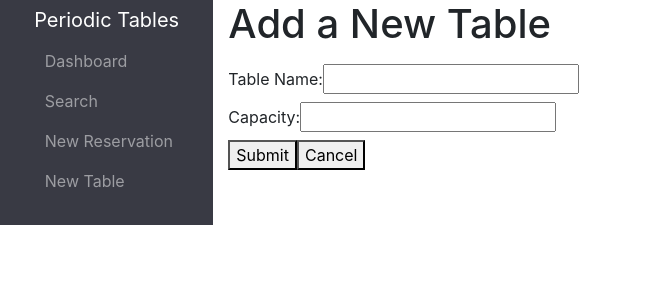
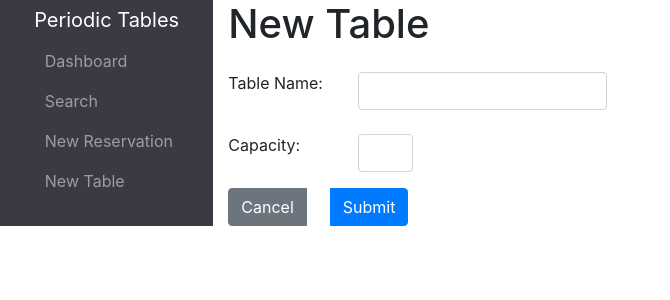
Before and after one commit to BrianHook1183/Restaurant-Reservations_Fullstack-Capstone, a React (Create React App) app in the folder front-end/: page /tables/new in a window 1280 px wide. Shown: the top 300 px of the page, without its empty margins (0-670 px from the left). Built offline with nearby package versions, Linux system fonts and the light colour scheme; no server answers; a web font is replaced by a local one.

Commit message:
improved design consistency of all Form pages

```diff
--- a/front-end/src/reservations/edit/Edit.js
+++ b/front-end/src/reservations/edit/Edit.js
@@ -8,7 +8,7 @@ import Form from "../form/Form";
 function Edit() {
   return (
     <section>
-      <div className="d-md-flex mb-3">
+      <div className="d-md-flex mb-3 text-center">
         <h1 className="mb-0">Edit Reservation</h1>
       </div>
       <Form method={"PUT"} />
--- a/front-end/src/reservations/form/Form.js
+++ b/front-end/src/reservations/form/Form.js
@@ -213,16 +213,16 @@ function Form({ method }) {
               </div>
             </div>
             <div className="btn-group" role="group" aria-label="form actions">
-              <button type="submit" className="btn btn-primary mr-4">
-                Submit
-              </button>
               <button
                 type="button"
                 value="Cancel"
-                className="btn btn-secondary"
+                className="btn btn-secondary mr-4"
                 onClick={handleCancel}
               >
                 Cancel
+              </button>
+              <button type="submit" className="btn btn-primary">
+                Submit
               </button>
             </div>
           </div>
--- a/front-end/src/reservations/new/New.js
+++ b/front-end/src/reservations/new/New.js
@@ -9,7 +9,7 @@ function New() {
   return (
     <section>
       <div className="d-md-flex mb-3">
-        <h1 className="mb-0">Make a Reservation</h1>
+        <h1 className="mb-0 text-center">New Reservation</h1>
       </div>
       <Form method={"POST"} />
     </section>
--- a/front-end/src/search/Search.js
+++ b/front-end/src/search/Search.js
@@ -47,8 +47,8 @@ function Search() {
 
   return (
     <main>
-      <div className="d-md-flex mb-3">
-        <h1 className="mb-0">Find a Reservation</h1>
+      <div className="d-md-flex mb-3 text-center">
+        <h1 className="mb-0">Search</h1>
       </div>
       <form className="form-inline" onSubmit={handleSubmit}>
         <div className="form-group mx-sm-3 mb-2">
--- a/front-end/src/tables/new/NewTable.js
+++ b/front-end/src/tables/new/NewTable.js
@@ -52,39 +52,60 @@ function NewTable() {
 
   return (
     <section>
-      <div className="d-md-flex mb-3">
-        <h1 className="mb-0">Add a New Table</h1>
+      <div className="d-md-flex mb-3 text-center">
+        <h1 className="mb-0">New Table</h1>
       </div>
       <form onSubmit={handleSubmit}>
-        <label htmlFor="table_name">
+        <div className="row">
+          <div className="col-auto">
+            <div className="form-group form-row">
+              <label htmlFor="table_name" className="col-md-4 col-form-label">
                 Table Name:
+              </label>
+              <div className="col-8 pt-2">
                 <input
                   id="table_name"
                   type="text"
                   name="table_name"
+                  className="form-control"
                   onChange={handleChange}
                   value={formData.table_name}
                   required={true}
                 />
+              </div>
+            </div>
+            <div className="form-group form-row">
+              <label htmlFor="capacity" className="col-md-4 col-form-label">
+                Capacity:
               </label>
-        <br />
-        <label htmlFor="capacity">
-          Capacity:
+              <div className="col-4 col-sm-2 pt-2">
                 <input
                   id="capacity"
                   type="number"
                   name="capacity"
+                  className="form-control"
                   onChange={handleChange}
                   required={true}
                   min="1"
                   value={formData.capacity}
                 />
-        </label>
-        <br />
-        <button type="submit">Submit</button>
-        <button type="button" value="Cancel" onClick={handleCancel}>
+              </div>
+            </div>
+            <div className="btn-group" role="group" aria-label="form actions">
+              <button
+                type="button"
+                value="Cancel"
+                className="btn btn-secondary mr-4"
+                onClick={handleCancel}
+              >
                 Cancel
               </button>
+              <button type="submit" className="btn btn-primary">
+                Submit
+              </button>
+            </div>
+          </div>
+        </div>
       </form>
       <ErrorAlert error={tablesError} />
     </section>
```
Lines whose indentation alone changed are shown as unchanged.
